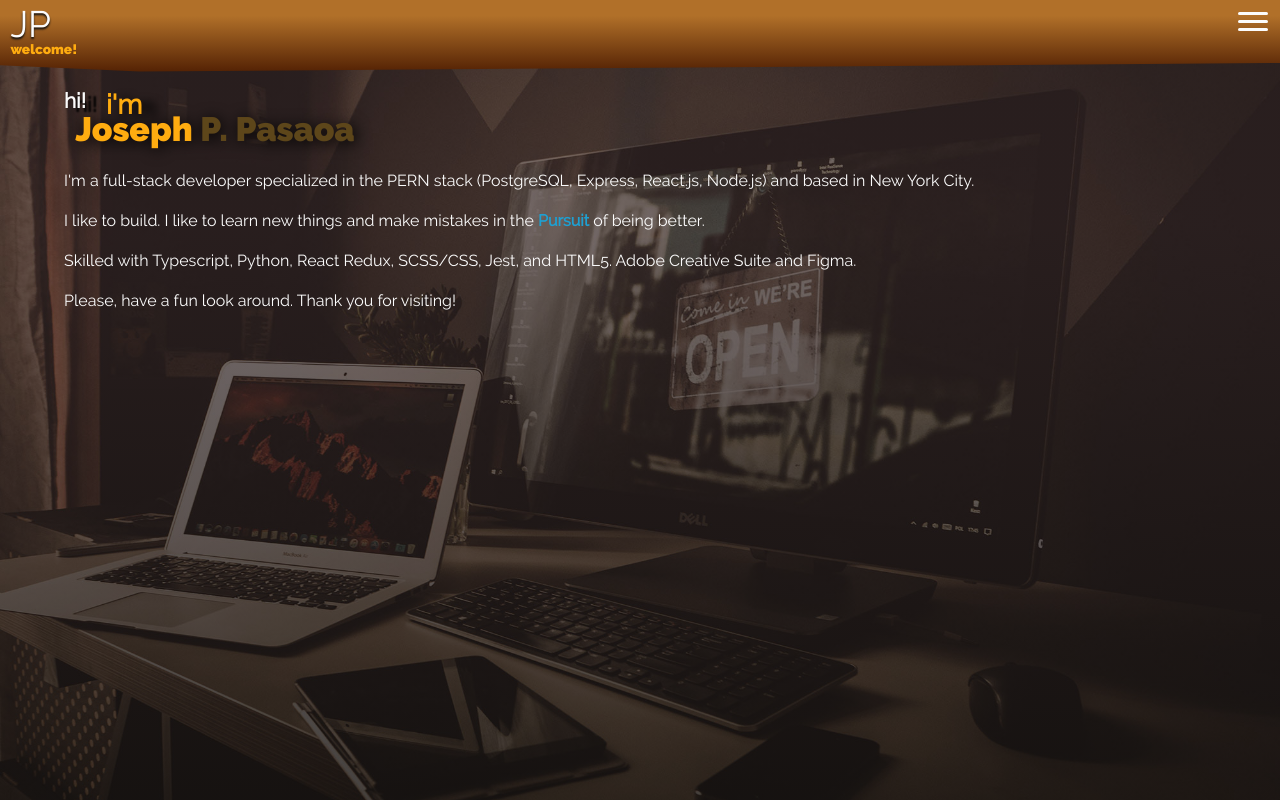
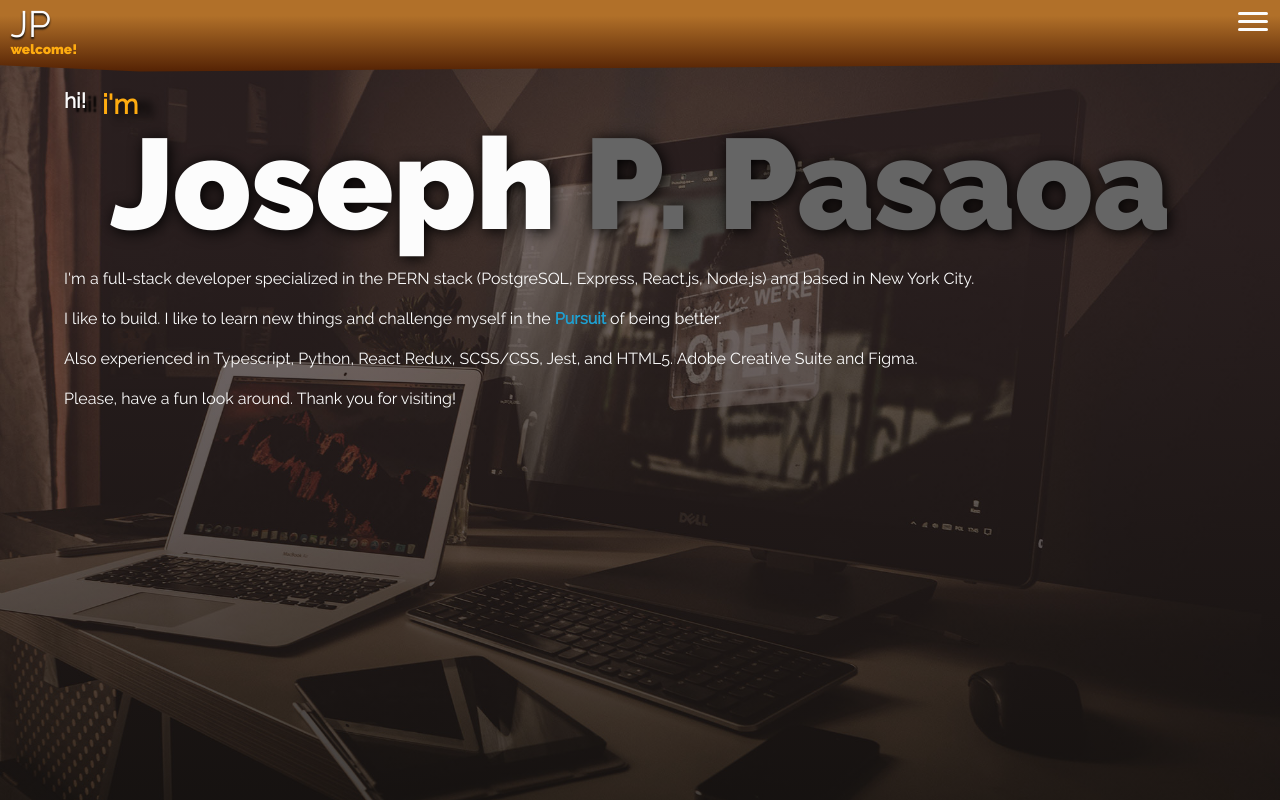
Before and after one commit to joseph-p-pasaoa/my-portfolio-site-v1-redraw--react-ts, a React (Create React App) app: page / in a window 1280 px wide. Built offline with nearby package versions, Linux system fonts and the light colour scheme.

Commit message:
edit landing intro styling

```diff
--- a/src/pages/HomePage.tsx
+++ b/src/pages/HomePage.tsx
@@ -15,8 +15,8 @@ const HomePage = () => {
 
          <article>
             <p>I'm a full-stack developer specialized in the PERN stack (PostgreSQL, Express, React.js, Node.js) and based in New York City.</p>
-            <p>I like to build. I like to learn new things and make mistakes in the <a href='https://www.pursuit.org/' target='_blank' rel='noopener noreferrer' className='inline-link'>Pursuit</a> of being better.</p>
-            <p>Skilled with Typescript, Python, React Redux, SCSS/CSS, Jest, and HTML5. Adobe Creative Suite and Figma.</p>
+            <p>I like to build. I like to learn new things and challenge myself in the <a href='https://www.pursuit.org/' target='_blank' rel='noopener noreferrer' className='inline-link'>Pursuit</a> of being better.</p>
+            <p>Also experienced in Typescript, Python, React Redux, SCSS/CSS, Jest, and HTML5. Adobe Creative Suite and Figma.</p>
             <p>Please, have a fun look around. Thank you for visiting!</p>
          </article>
       </main>
--- a/src/styles/_homepage.scss
+++ b/src/styles/_homepage.scss
@@ -13,7 +13,7 @@
     }
 
     .pre-name {
-        margin-left: 1.25rem;
+        margin-left: 1rem;
 
         font-size: 1.7rem;
         font-weight: bold;
@@ -23,17 +23,18 @@
         text-shadow: 14px 4px 8px #000;
     }
 
-    h3 {
+    h3 /* name */ {
         position: relative;
         top: -.3rem;
 
-        margin: 0 0 1.1rem .7rem;
+        width: max-content;
+        margin: .4rem auto .9rem;
 
         font-family: var(--ff-black);
-        font-size: 2.11rem;
+        font-size: 10vw;
         font-weight: 900;
         line-height: 1;
-        color: var(--color-primary);
+        color: var(--color-white);
         text-shadow: 2px 2px 15px #000;
 
         .dim {
```
